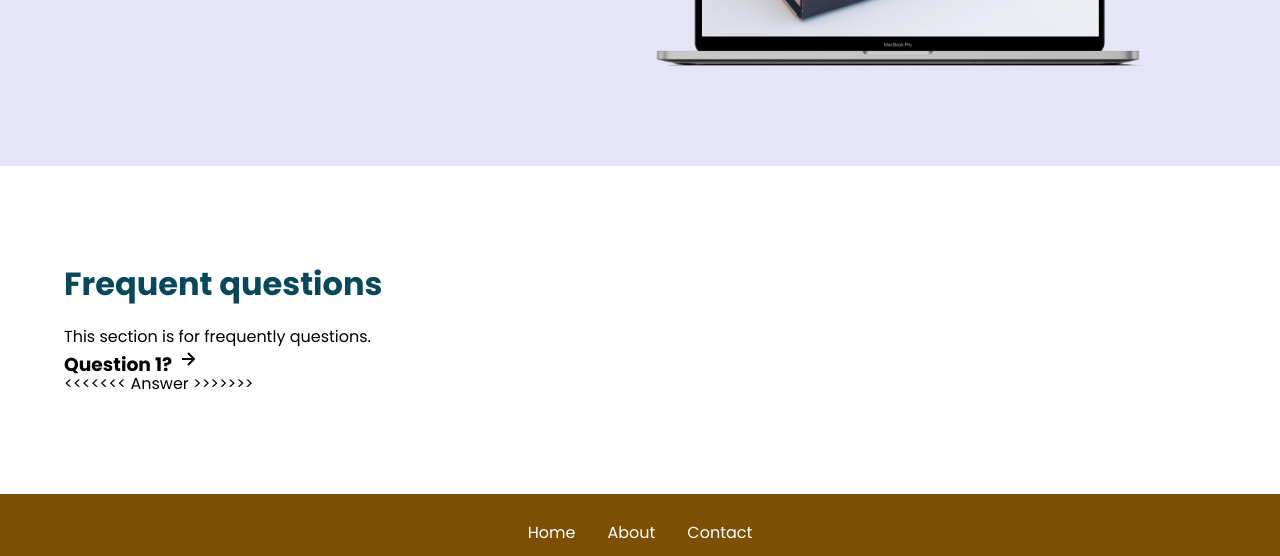
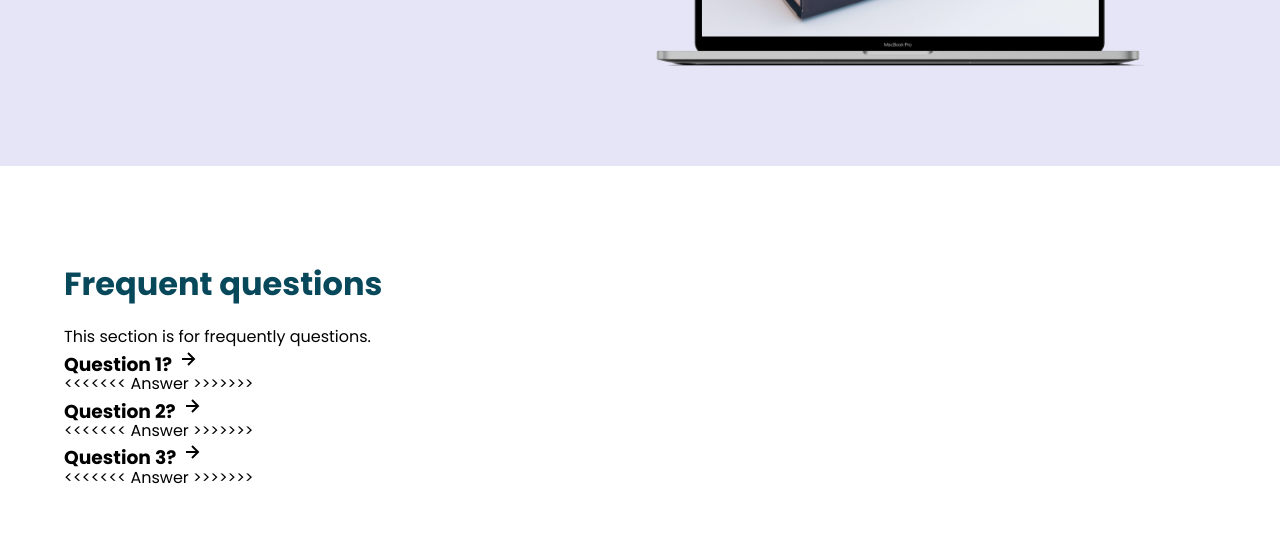
Before and after one commit to DarkyGr/Web-Page-1, a plain HTML site: page index.html in a window 1280 px wide. Shown: the part 1601-2157 px from the top of the page. Drawn offline with Linux system fonts and the light colour scheme.

Commit message:
✔️Adding more articles - Frequent questions

```diff
--- a/index.html
+++ b/index.html
@@ -119,6 +119,36 @@
                         >>>>>>></p>
                 </div>
             </article>
+
+            <article class="questions__padding">
+                <div class="questions__answer">
+                    <h3 class="questions__title">Question 2?
+                        <span class="questions__arrow">
+                            <img src="./images/right-arrow.svg" class="questions__img">
+                        </span>
+                    </h3>
+
+                    <p class="questions__show">
+                        <<<<<<<
+                        Answer
+                        >>>>>>></p>
+                </div>
+            </article>
+
+            <article class="questions__padding">
+                <div class="questions__answer">
+                    <h3 class="questions__title">Question 3?
+                        <span class="questions__arrow">
+                            <img src="./images/right-arrow.svg" class="questions__img">
+                        </span>
+                    </h3>
+
+                    <p class="questions__show">
+                        <<<<<<<
+                        Answer
+                        >>>>>>></p>
+                </div>
+            </article>
         </section>
     </section>
 
```
